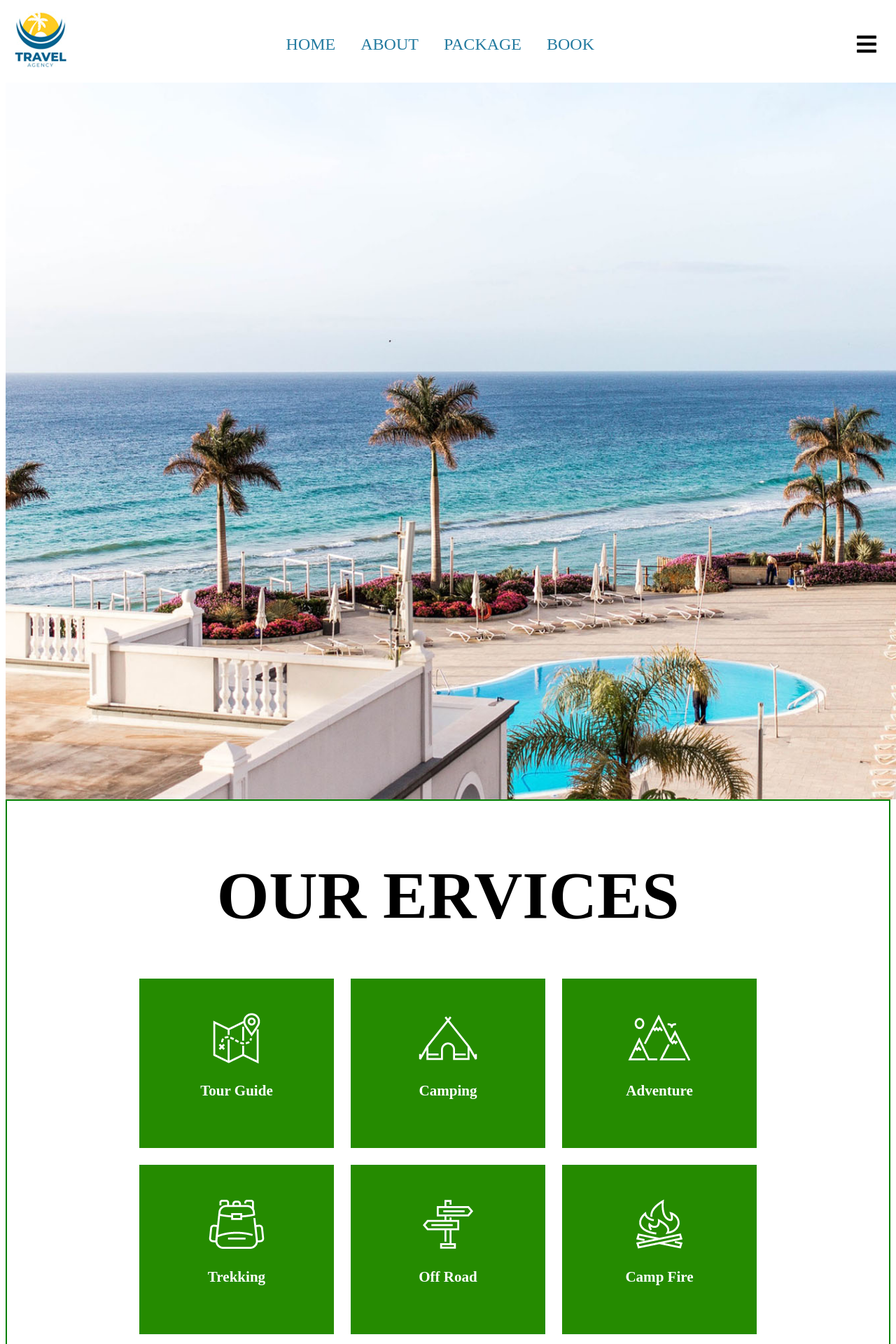
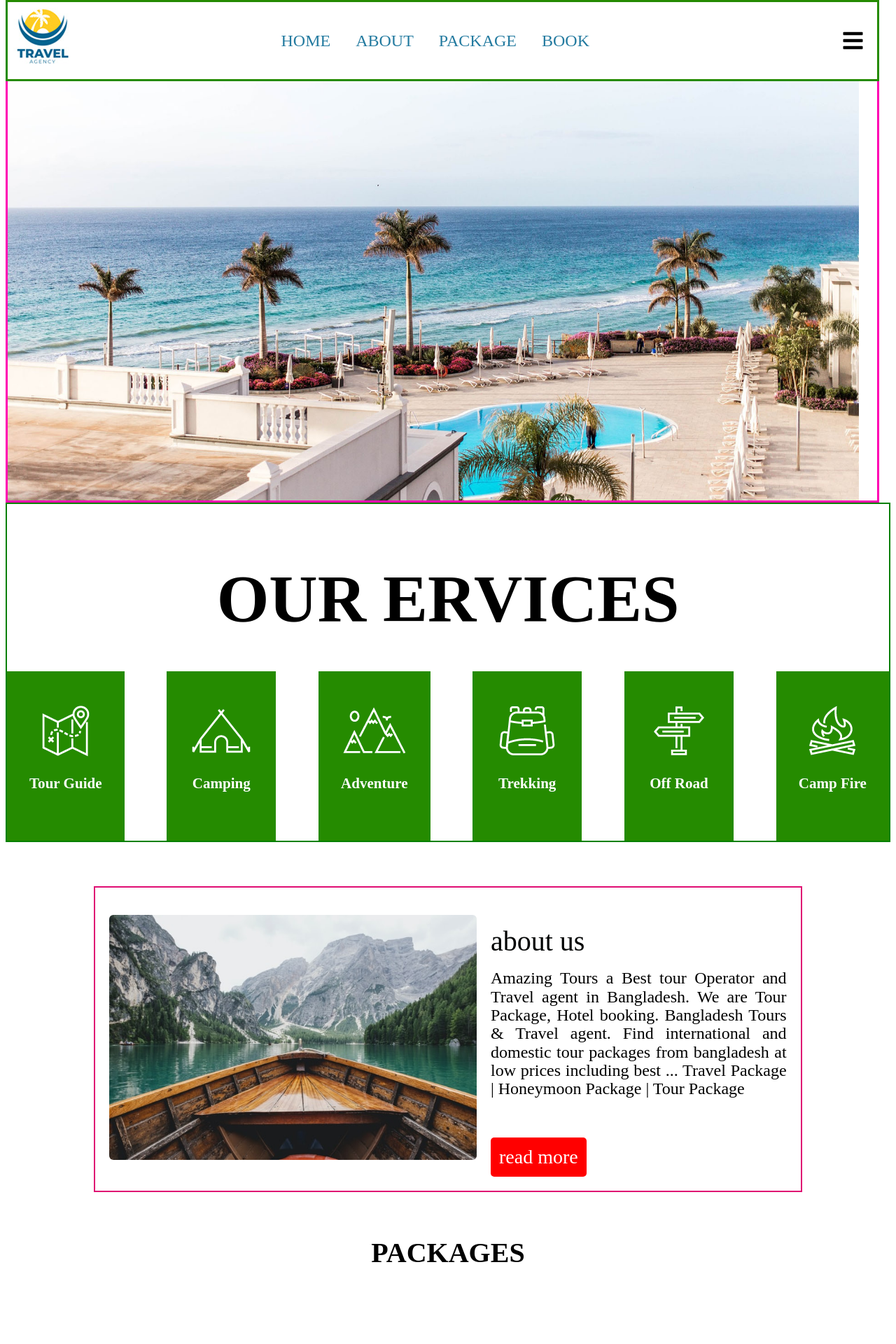
Before and after one commit to yared-abera/travel-and-tour-Guidance-project, a PHP site: page /home.php in a window 1280 px wide; the page is wider, and only the part inside the window is pictured. Shown: the top 1920 px of that part at 70% size. After the commit the page ends 1803 px from the top of that part, so only its background shows below. Run offline with PHP 8.4, Linux system fonts and the light colour scheme.

Commit message:
adding the style for home-offer section

```diff
--- a/css/home.css
+++ b/css/home.css
@@ -1,17 +1,15 @@
 
 .header {
   display: flex;
-  position: sticky;
+  position: fixed;
+  width: 97vw;
+  z-index: 1;
   top: 0;
-  left: 0;
-  right: 0;
-  z-index: 1000;
-  background-color: transparent;
-  padding-top: 0;
-  padding-bottom: 0;
+  background-color: white;
   box-shadow: var(--box-shadow);
   align-items: center;
   justify-content: space-between;
+  border: #258b00 solid 3px;
 }
 
 .header .logo {
@@ -56,18 +54,21 @@
 }
 
 .home-section {
+  width: 97vw;
   padding: 0;
+  border: #ff00b3 solid 3px;
 }
 
 .home-section .slide {
   display: flex;
   text-align: center;
   padding: 2rem;
+  width: 90vw;
   align-items: center;
   justify-content: center;
   background-size: cover !important;
   background-position: center !important;
-  min-height: 60rem;
+  min-height: 40rem;
 }
 
 .services {
@@ -82,11 +83,11 @@
   color: black;
 }
 
-.box-container {
-  display: grid;
-  grid-template-columns: repeat(auto-fit, minmax(16rem, 1fr));
+.services .box-container {
+  display: flex;
   gap: 1.5rem;
-  margin: 5% 15%;
+  justify-content: space-between;
+  flex-wrap: wrap;
 }
 
 .services .box-container .box {
@@ -102,8 +103,8 @@
 .home-about-section {
   display: flex;
   align-items: center;
-  margin: 5% 15%;
-  border: yellow solid 2px;
+  margin: 5% 10%;
+  border: rgb(223, 12, 114) solid 2px;
   padding: 20px;
 }
 
@@ -145,6 +146,102 @@
   justify-content: center;
   align-items: center;
 }
+.home-packages{
+  background: var(--light-bg);
+  background: #ebe4e4;
+}
+.home-about{
+  display: flex;
+  align-items: center;
+  flex-wrap: wrap;
+}
+.heading-title{
+  text-align: center;
+  margin-bottom: 3rem;
+  font-size: 6rem;
+  text-transform: uppercase;
+  color:var(--black);
+}
+.home-packages .box-container{
+  display: flex;
+  gap: 2rem;
+  margin: 5% 8%;
+}
+.home-packages .box-container .box{
+    box-shadow: var(--box-shadow);
+    background: var(--white);
+    background: white;
+    padding-bottom: 2%;
+
+ }
+
+.home-packages .box-container .box .image{
+   height: 15rem;
+   overflow: hidden;
+}
+
+.home-packages .box-container .box .image img{
+   height: 100%;
+   width: 100%;
+   transition: .2s linear;
+}
+
+.home-packages .box-container .box .content{
+   text-align: center;
+}
+
+.home-packages .box-container .box .content h3{
+   font-size: 1.5rem;
+   color:var(--black);
+}
+
+.home-packages .box-container .box .content p{
+   font-size: 1.2rem;
+   color:var(--light-black);
+   padding:1rem 0;
+}
+
+.home-packages .load-more{
+   text-align: center;
+   margin-top: 2rem;
+}
+
+.btn{
+  display: inline-block;
+  background: #e36308;
+  margin-top: 1rem;
+  font-size: 1.7rem;
+  padding:1rem 3rem;
+  cursor: pointer;
+  text-decoration: none;
+  color: white;
+  border-radius: 8px;
+}
+
+.btn:hover{
+  background: #2bff00;
+}
+.home-offer {
+  display: flex;
+  text-align: center;
+  justify-content: space-between;
+  align-items: center;
+  padding: 5% 5%;
+  background: #ded7d7;
+}
+.home-offer .content {
+  background: white;
+  flex: 1;
+  line-height: 250%;
+  text-align: justify;
+  padding-left: 30px;
+}
+.home-offer .content h3 {
+  font-size: 30px;
+
+}
+
+
 
 @media only screen and (max-width: 450px) {
   html {
```
